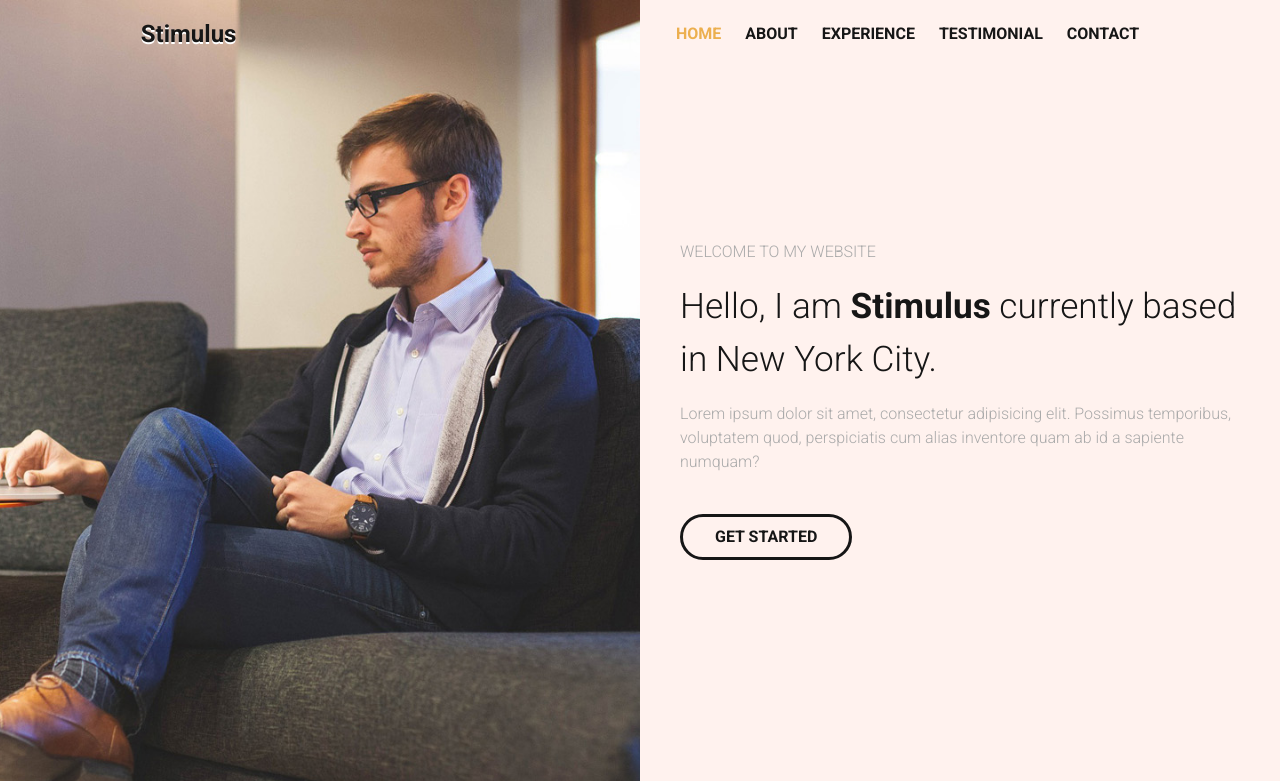
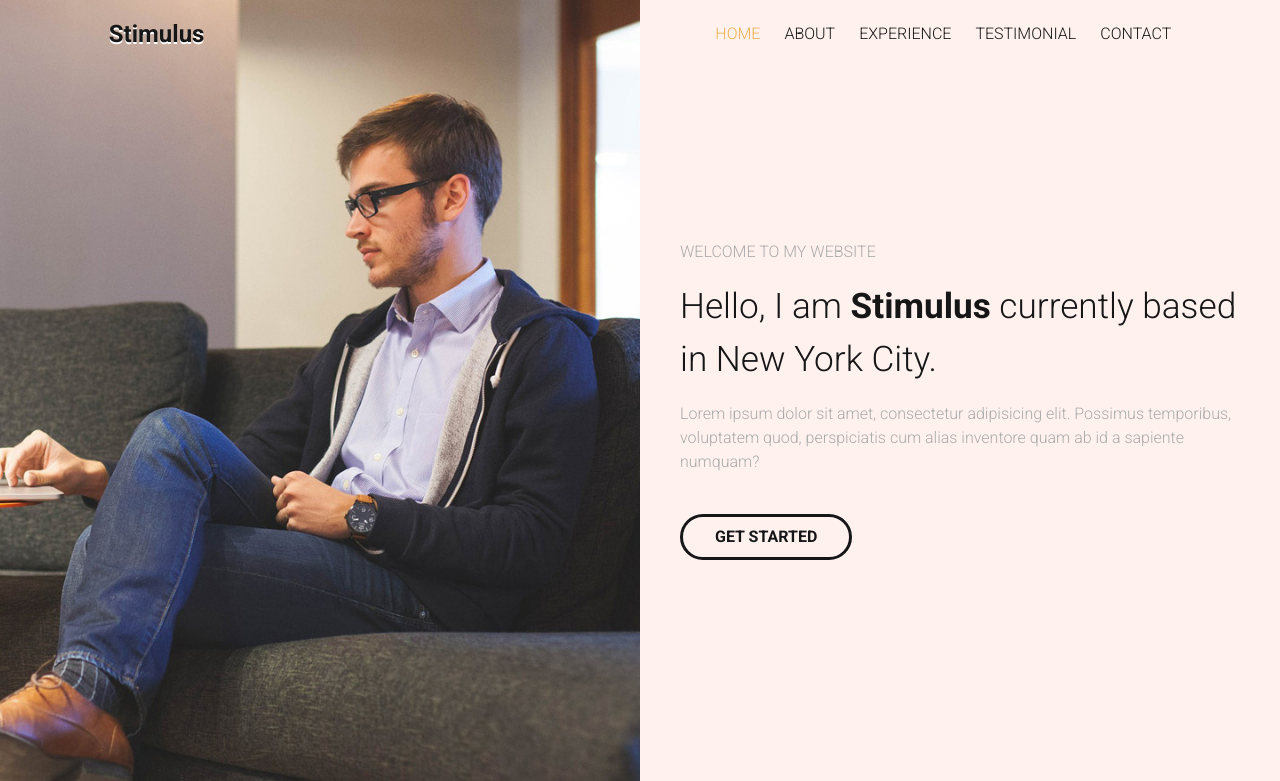
Before and after one commit to tinkalguli/Grid, a plain HTML site: page index.html in a window 1280 px wide. Shown: the top 781 px of the page. Drawn offline with Linux system fonts and the light colour scheme.

Commit message:
Refactor header width

```diff
--- a/assets/stylesheets/_header.scss
+++ b/assets/stylesheets/_header.scss
@@ -5,7 +5,7 @@
         text-shadow: 0 2px 0 #fff;
     }
     div {
-        max-width: 66rem;
+        max-width: 70rem;
         margin: 0 auto;
         padding: 1rem 1.8rem;
     }
@@ -22,7 +22,6 @@
     }
     a {
         margin-left: 1.5rem;
-        font-weight: 700;
     }
 }
 
--- a/assets/stylesheets/_media.scss
+++ b/assets/stylesheets/_media.scss
@@ -49,6 +49,7 @@
                 box-shadow: 0 0 30px #aaa;
                 padding: 0.8rem 2rem;
                 border-radius: 1.3rem;
+                font-weight: 700;
             }
         }
     }
```
Also changed, not shown: assets/stylesheets/main.css.
